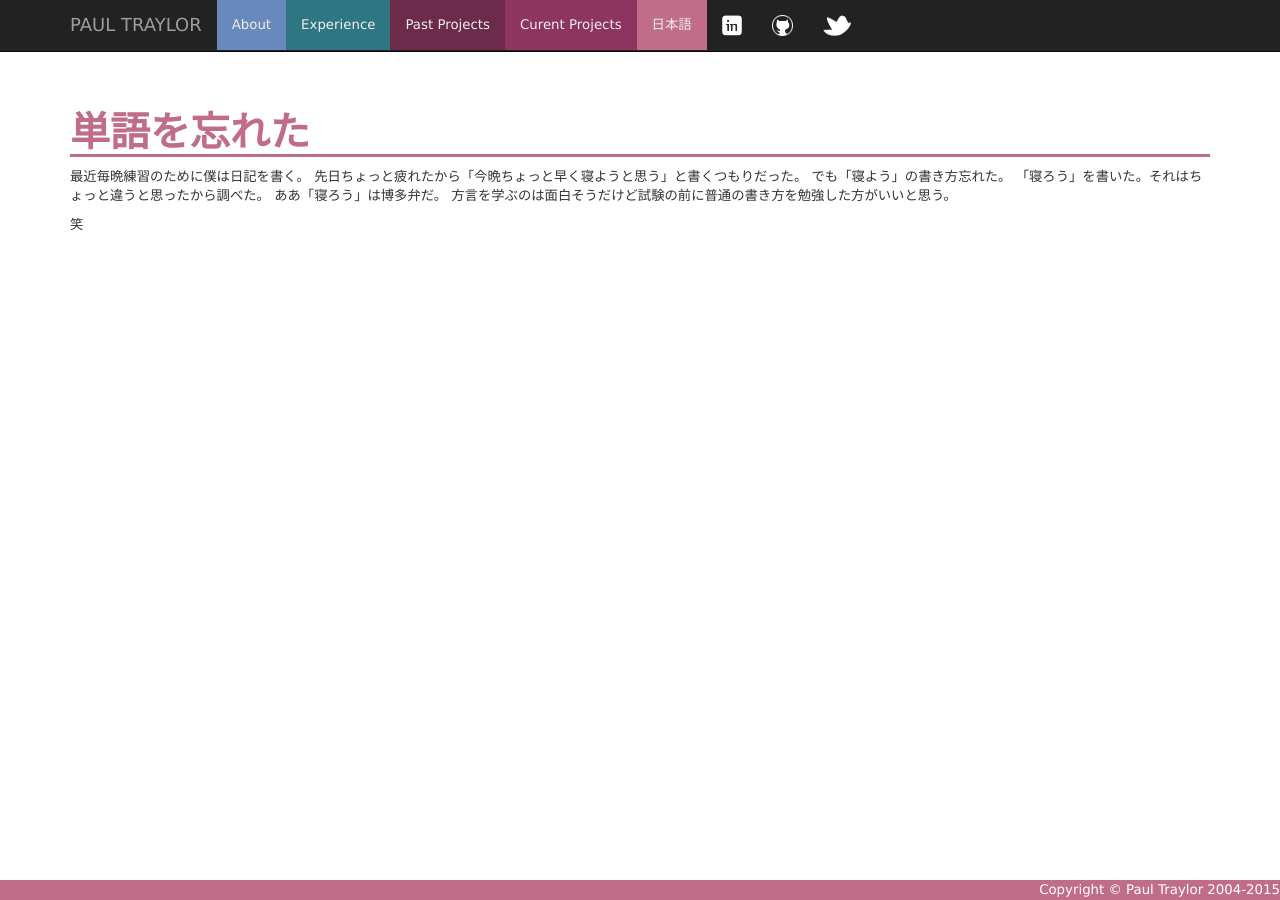
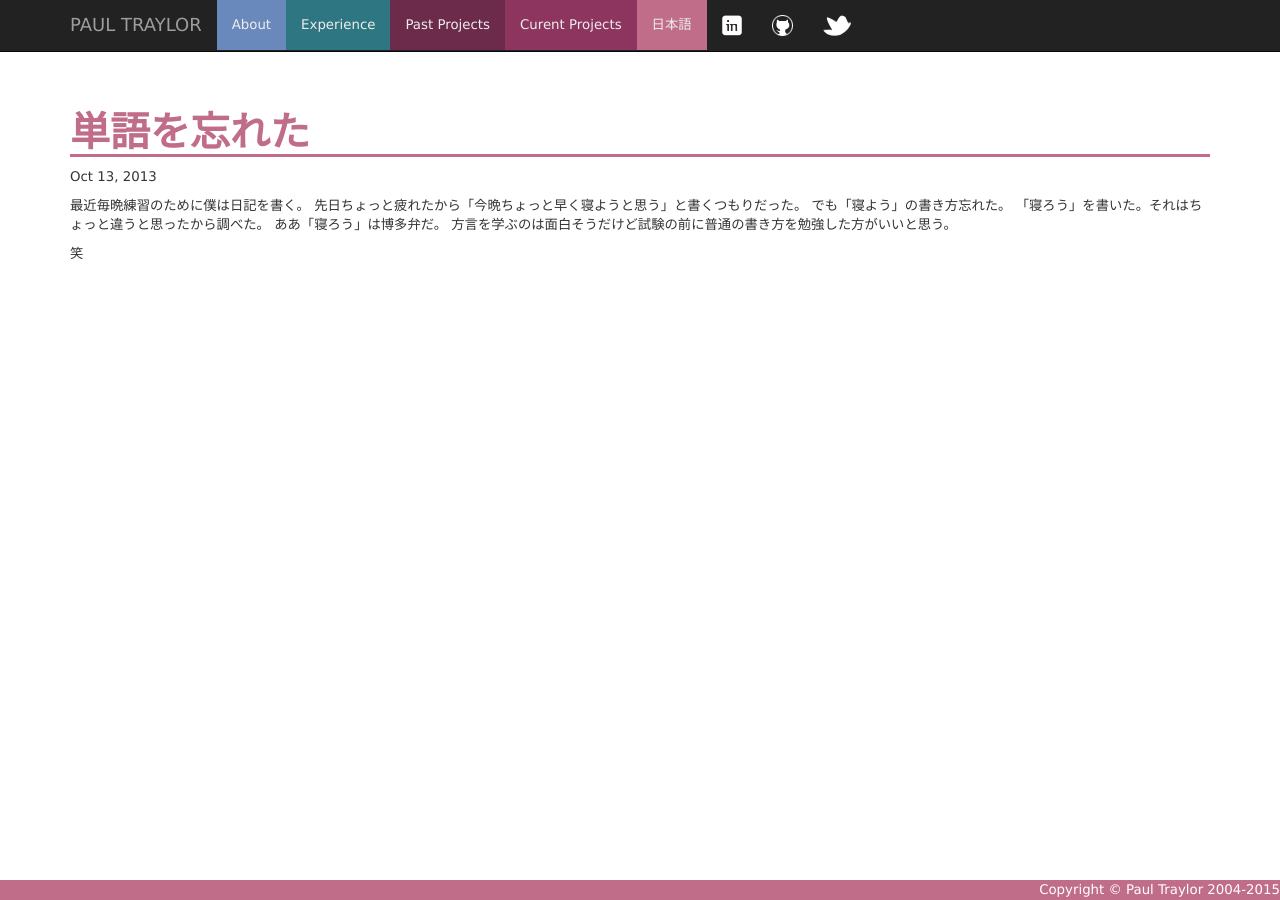
Before and after one commit to kfdm/paultraylor.net, a Jekyll site: the page built from nihongo/_posts/2013-10-13-forgot-a-word.md, in a window 1280 px wide. Built offline with Jekyll 4.4.1, drawn with Linux system fonts in a browser that asks for light colours; nearby versions of some CDN libraries.

Commit message:
Minor adjustments to post template

```diff
--- a/_layouts/post.html
+++ b/_layouts/post.html
@@ -1,7 +1,15 @@
 ---
 layout: default
 ---
-<article>
-<h1>{{ page.title | titlecase }}</h1>
-{{ content }}
-</article>
+<div class="post">
+
+  <header class="post-header">
+    <h1 class="post-title">{{ page.title }}</h1>
+    <p class="post-meta">{{ page.date | date: "%b %-d, %Y" }}{% if page.author %} • {{ page.author }}{% endif %}{% if page.meta %} • {{ page.meta }}{% endif %}</p>
+  </header>
+
+  <article class="post-content">
+    {{ content }}
+  </article>
+
+</div>
```
